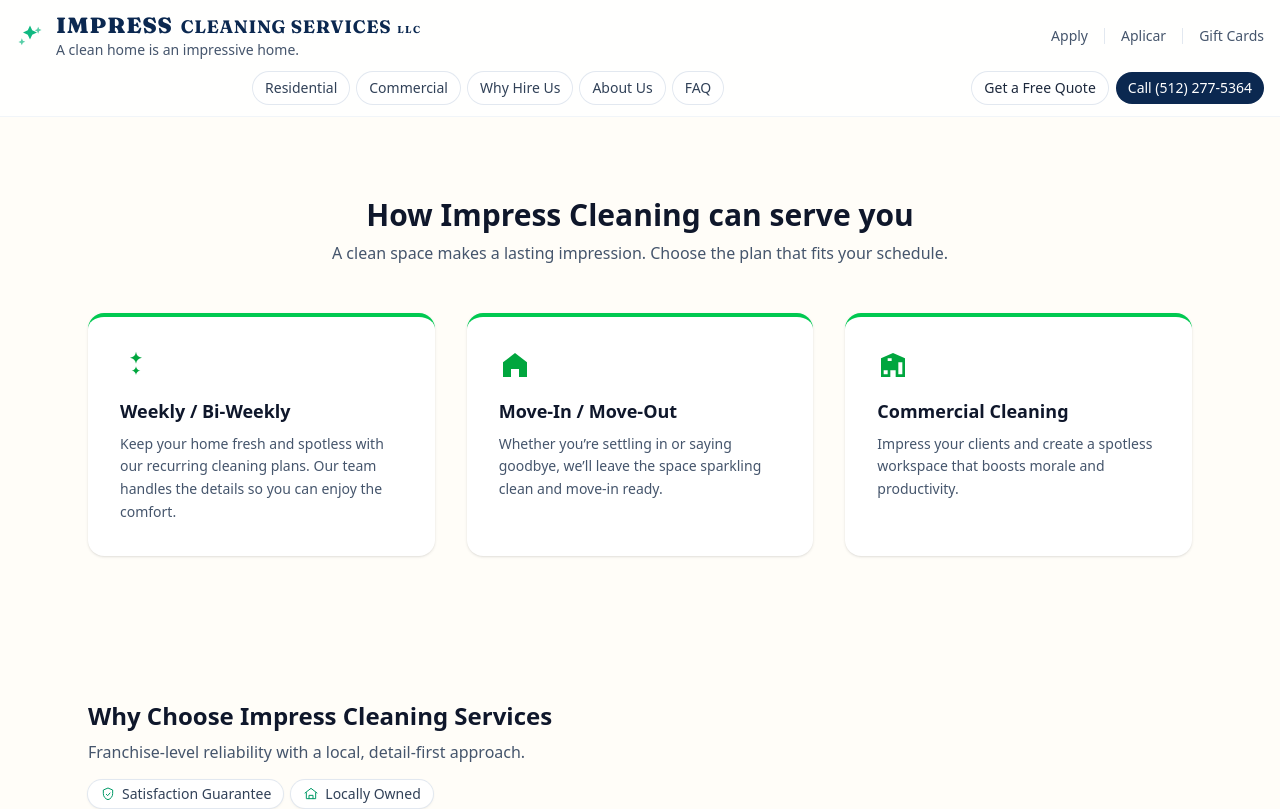
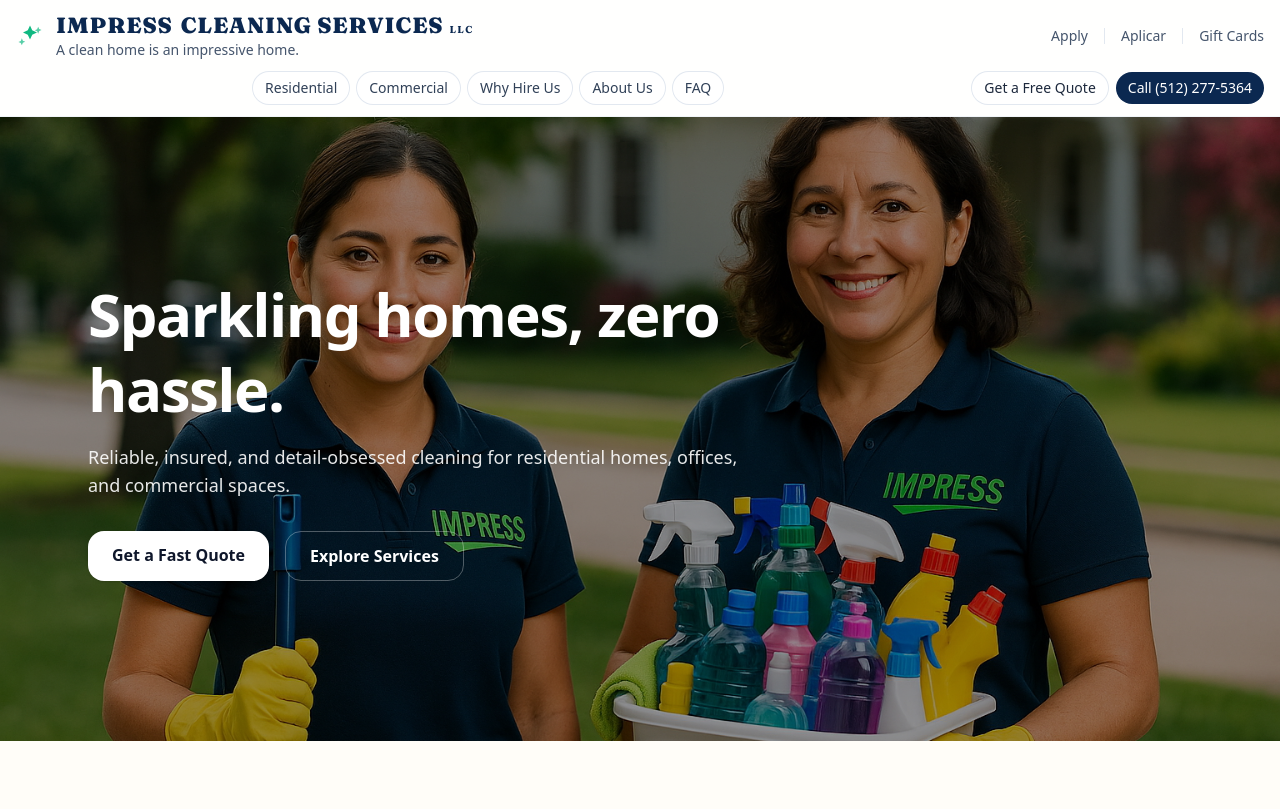
Before and after one commit to resp23f/impress-cleaning-site, a Next.js app: page / in a window 1280 px wide. Shown: the top 809 px of the page. Built offline with nearby package versions, Linux system fonts and the light colour scheme.

Commit message:
Remove old page-level footer; use global Footer component

```diff
--- a/src/app/ImpressCleaningSite.jsx
+++ b/src/app/ImpressCleaningSite.jsx
@@ -96,7 +96,7 @@ export default function ImpressCleaningSite() {
         <div className="leading-tight">
           <div className="flex items-baseline gap-2">
             <span className="font-brand uppercase tracking-[0.04em] text-[20px] md:text-[22px] font-black text-[#0B2850]">Impress</span>
-            <span className="font-brand uppercase tracking-[0.04em] text-[16px] md:text-[18px] font-bold text-[#0B2850]">Cleaning Services</span>
+            <span className="font-brand uppercase tracking-[0.04em] text-[20px] md:text-[22px] font-black text-[#0B2850]">Cleaning Services</span>
             <span className="font-brand uppercase tracking-[0.14em] text-[10px] text-[#0B2850] align-super -ml-0.5">LLC</span>
           </div>
           <p className="text-slate-600 text-xs md:text-sm">A clean home is an impressive home.</p>
@@ -168,6 +168,46 @@ export default function ImpressCleaningSite() {
     </div>
   </div>
 </header>
+
+{/* Hero */}
+<section id="home" className="relative bg-slate-900 text-white">
+  {/* Background image */}
+  <img
+    src="/hero-cleaners.jpg"
+    alt="Professional cleaners from Impress Cleaning"
+    className="absolute inset-0 h-full w-full object-cover"
+  />
+
+  {/* Subtle dark overlay */}
+  <div className="absolute inset-0 bg-black/40" />
+
+  {/* Text content */}
+  <div className="relative z-10 mx-auto max-w-6xl px-6 py-32 md:py-40">
+    <div className="max-w-2xl">
+      <h1 className="text-4xl md:text-6xl font-bold tracking-tight leading-tight">
+        Sparkling homes, zero hassle.
+      </h1>
+      <p className="mt-4 text-lg text-white/90 max-w-prose">
+        Reliable, insured, and detail-obsessed cleaning for residential homes, offices, and commercial spaces.
+      </p>
+      <div className="mt-8 flex flex-wrap gap-4">
+        <a
+          href="#quote"
+          className="rounded-2xl px-6 py-3 font-semibold bg-white text-slate-900 shadow hover:shadow-md"
+        >
+          Get a Fast Quote
+        </a>
+        <a
+          href="#services"
+          className="rounded-2xl px-6 py-3 font-semibold border border-white/30 text-white hover:bg-white/10"
+        >
+          Explore Services
+        </a>
+      </div>
+    </div>
+  </div>
+</section>
+
 
       {/* Services */}
 <section id="services" className="py-20 bg-[#FFFDF8]">
```
